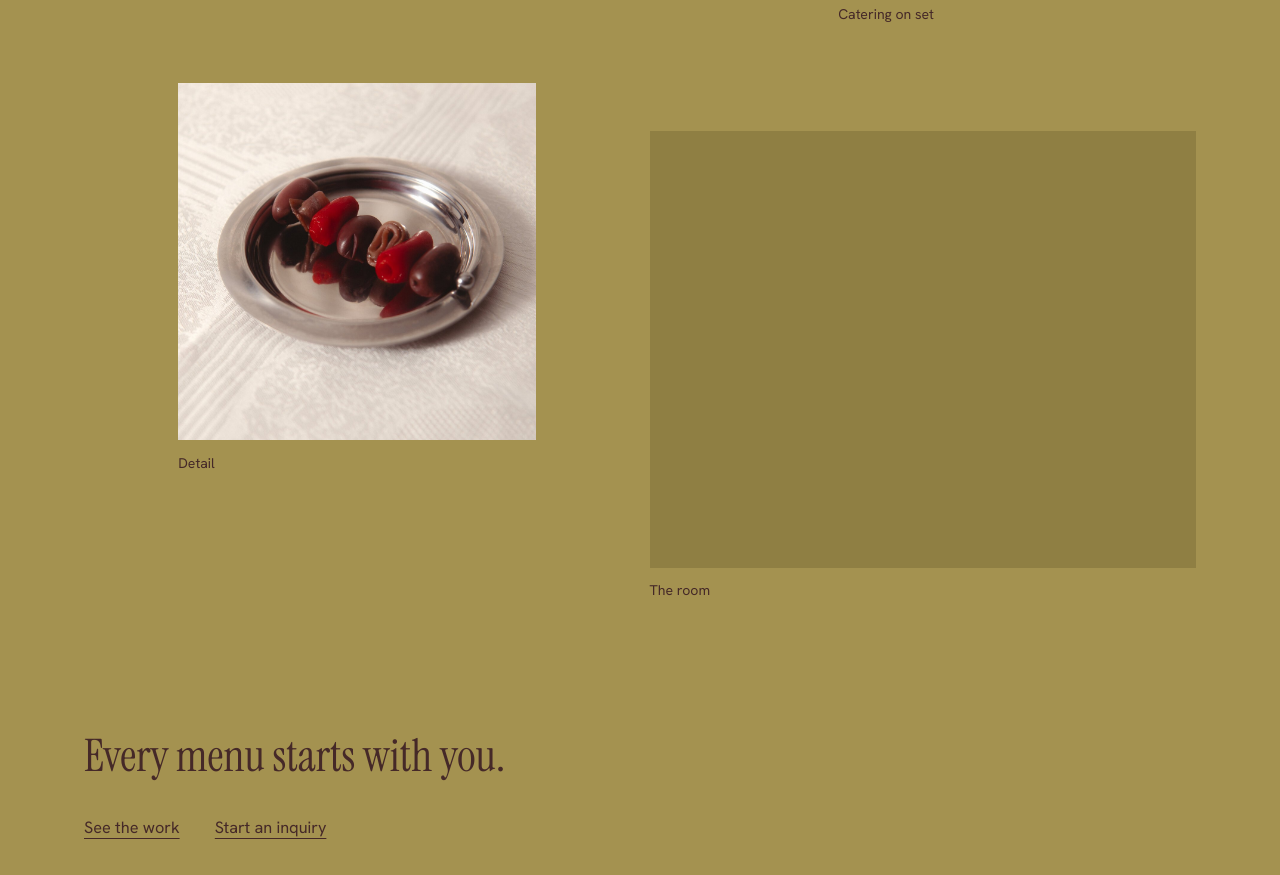
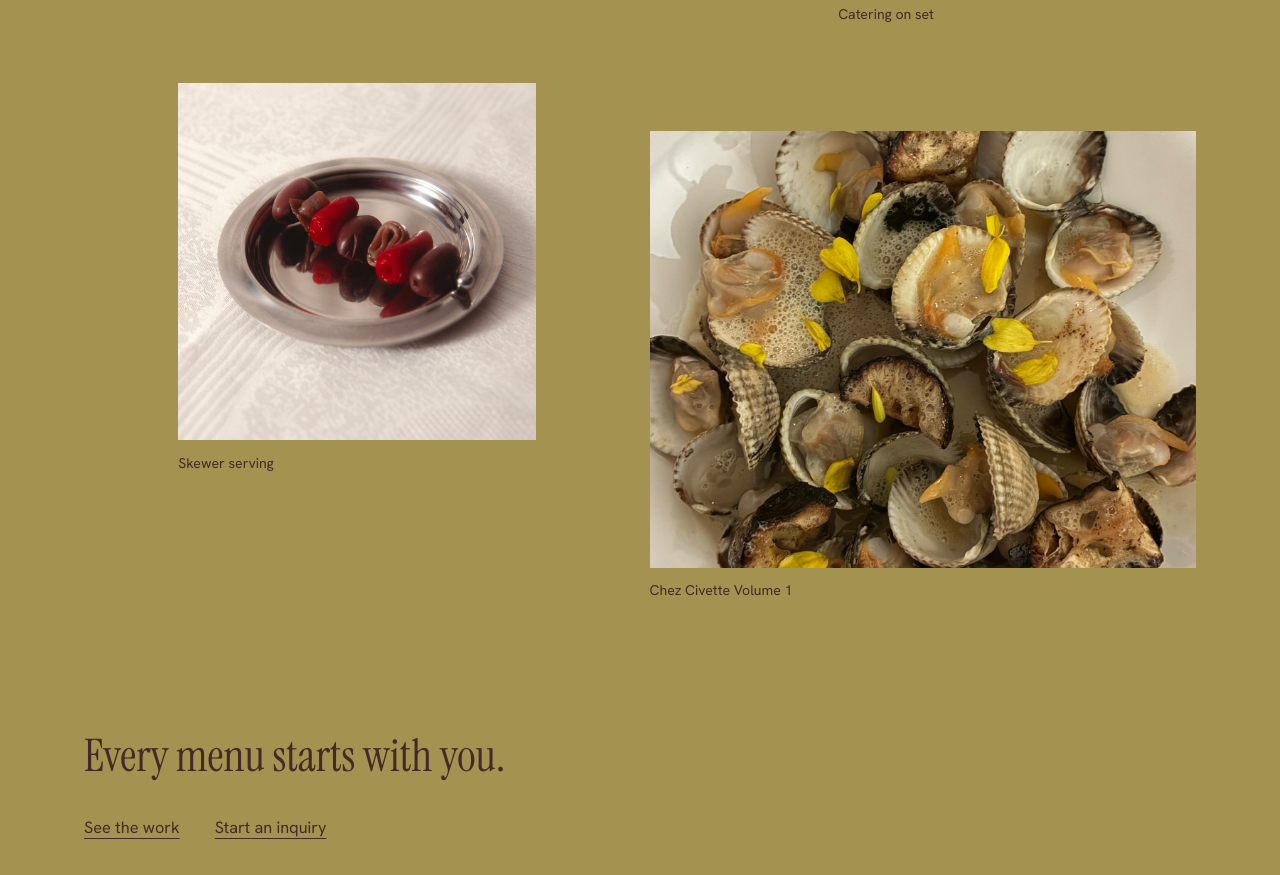
Before and after one commit to niklassorof-alt/studio-civette, a plain HTML site: page index.html in a window 1280 px wide. Shown: the part 1055-1930 px from the top of the page. Drawn offline with Linux system fonts and the light colour scheme.

Commit message:
Revise image gallery in index.html
Updated the gallery section with new images and captions.

```diff
--- a/index.html
+++ b/index.html
@@ -17,7 +17,7 @@
 <h1>Curated menus, for all occasions.</h1>
 <p class="lede">Studio Civette is a Berlin food studio specialised in creating memorable events. Brand launches, PR Events, Set catering.</p>
 </section>
-<section class="wrap"><div class="grid home"><figure><img class="shot" src="images/Canapes.jpg" alt="Canapes" loading="lazy"><figcaption>Canapes</figcaption></figure><figure><img class="shot" src="images/Catering_1.jpg" alt="Catering on set" loading="lazy"><figcaption>Catering on set</figcaption></figure><figure><img class="shot" src="images/Skewer.JPG" alt="Snacks at your event" loading="lazy"><figcaption>Detail</figcaption></figure><figure><div class="shot" role="img" aria-label="Photo placeholder: The room"></div><figcaption>The room</figcaption></figure></div></section>
+<section class="wrap"><div class="grid home"><figure><img class="shot" src="images/Canapes.jpg" alt="Canapes" loading="lazy"><figcaption>Canapes</figcaption></figure><figure><img class="shot" src="images/Catering_1.jpg" alt="Catering on set" loading="lazy"><figcaption>Catering on set</figcaption></figure><figure><img class="shot" src="images/Skewer.JPG" alt="Snacks at your event" loading="lazy"><figcaption>Skewer serving</figcaption></figure><figure><img class="shot" src="images/CCV1 cockles.JPG" alt="Chez Civette Vol. 1" loading="lazy"><figcaption>Chez Civette Volume 1</figcaption></figure></div></section>
 <section class="closer wrap">
 <p>Every menu starts with you.</p>
 <div class="links"><a href="work.html">See the work</a><a href="contact.html">Start an inquiry</a></div>
```
